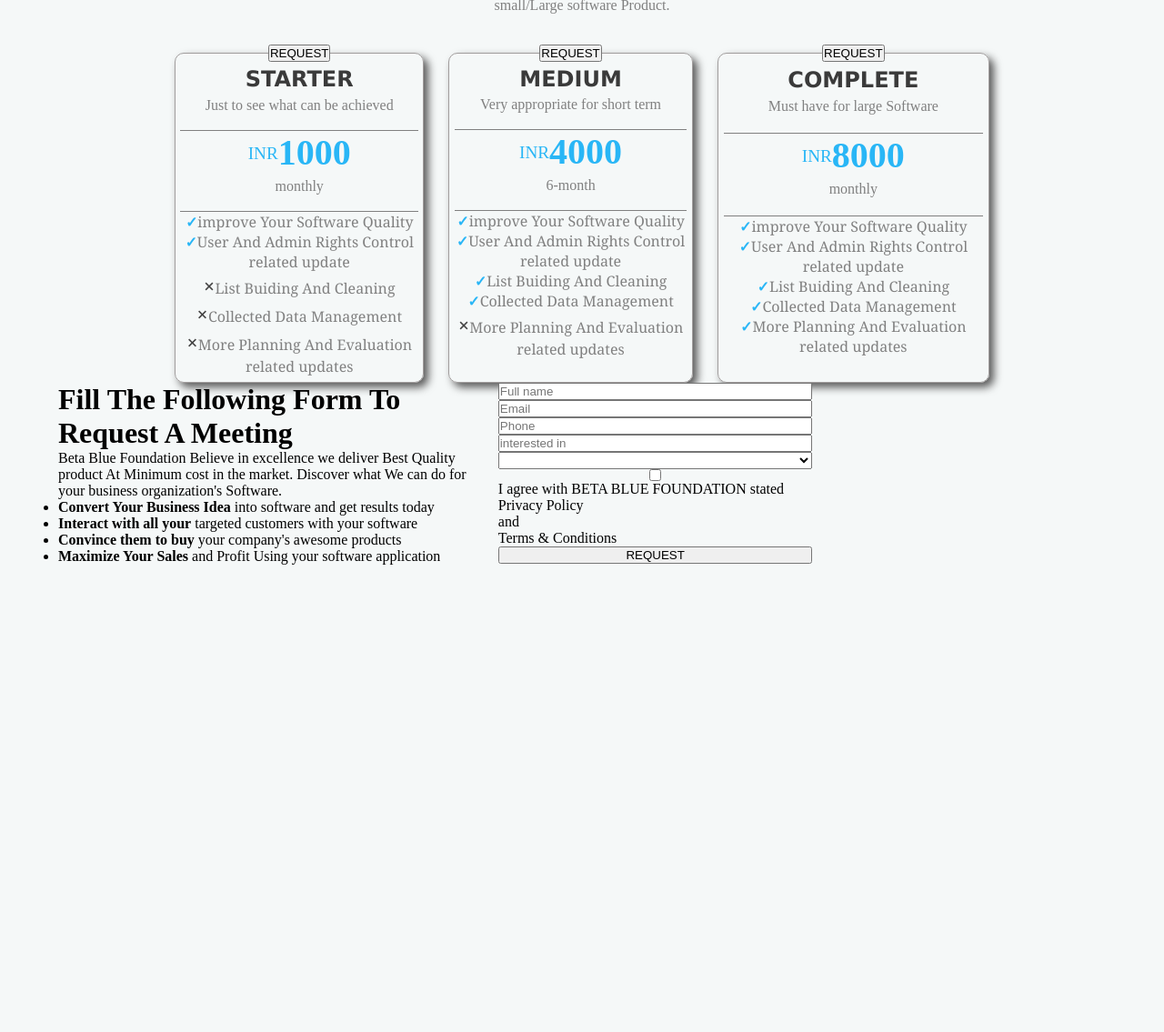
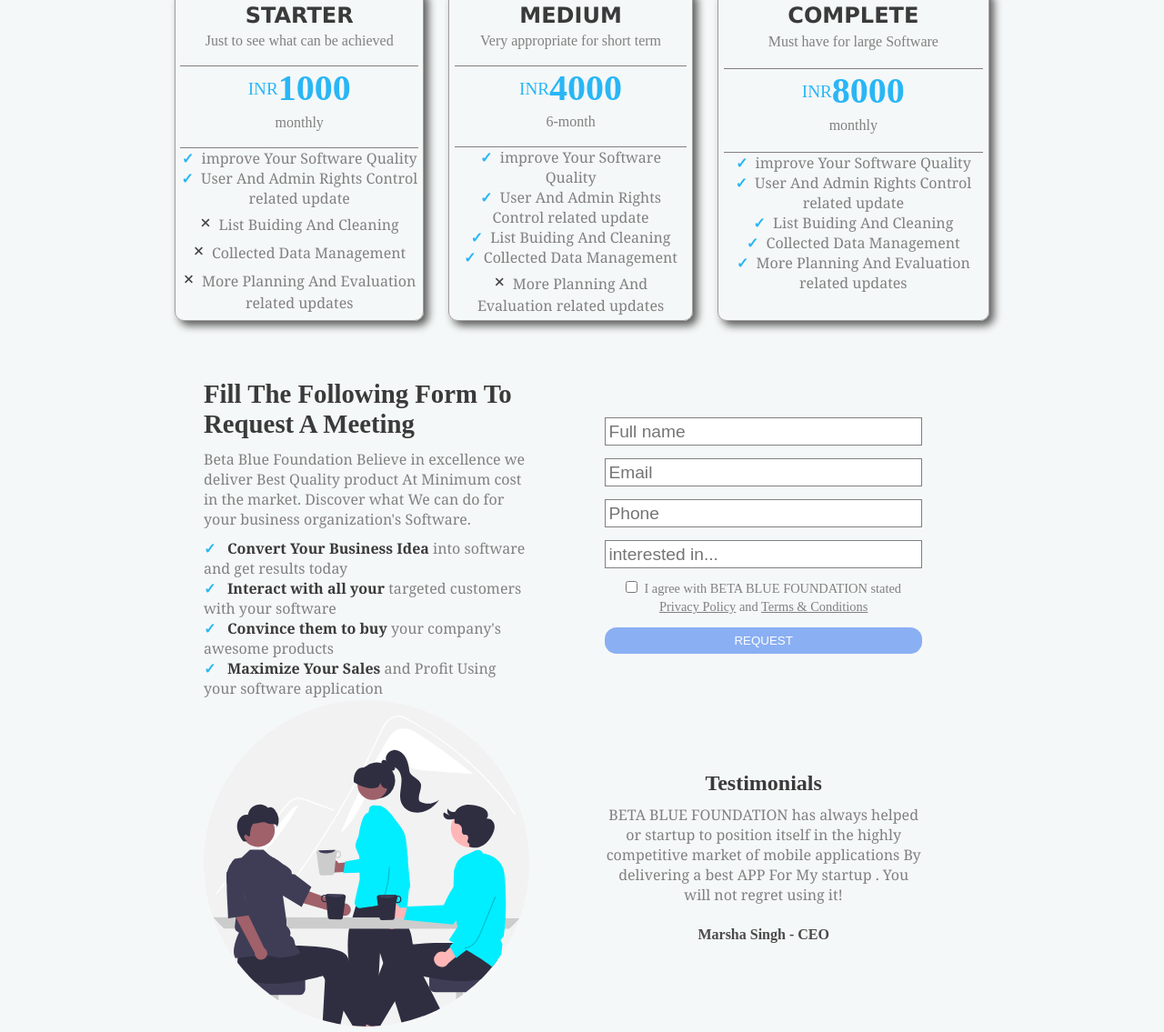
Before and after one commit to Rushiahire/BBF_project_1, a plain HTML site: page index.html in a window 1280 px wide. Shown: the part 3226-4361 px from the top of the page at 91% size. Before the commit the page ends 3847 px from the top, so only its background shows below. Drawn offline with Linux system fonts and the light colour scheme.

Commit message:
almost done

```diff
--- a/css/style.css
+++ b/css/style.css
@@ -455,15 +455,119 @@ nav a:hover {
 /* FormPage */
 
 #form_page {
-  width: 90%;
+  width: 65%;
   display: grid;
-  grid-template-columns: 40% 30%;
-  margin: auto;
-  column-gap: 2%;
+  grid-template-columns: 43% 42%;
+  margin: 5% auto auto auto;
+  column-gap: 10%;
+  /* background-color: rgb(122, 122, 102); */
+
 }
 
-#input_form {
+.flex {
+  width: 100%;
   display: flex;
   flex-direction: column;
   justify-content: center;
+  text-align: center;
 }
+
+.flex input{
+  font-size: 1.2rem;
+  margin: 2% 0;
+  border: 1px solid gray ;
+  padding: 1%;
+}
+
+.flex button {
+  border-radius: 13px;
+  /* outline: none; */
+  border: none;
+  background-color: rgb(138, 175, 243)  ;
+  padding: 2%;
+  margin: 4% 0;
+  color: white;
+}
+
+#check {
+  font-size: 0.9rem;
+  color: gray;
+}
+
+.bold {
+  color: rgb(58, 58, 58);
+
+}
+
+.underline {
+  text-decoration: underline;
+}
+
+#test_img img{
+  width: 100%;
+  height: 100%;
+}
+
+#form_page h2{
+  /* font-family: Verdana, Geneva, Tahoma, sans-serif; */
+  font-family: 'Times New Roman', Times, serif;
+  color: rgb(58, 58, 58);
+}
+
+#heading_1 {
+  font-size: 1.8rem;
+}
+
+#heading_2 {
+  text-align: center;
+}
+
+#form_page li, #form_page p {
+  font-family: Georgia, "Times New Roman", Times, serif;
+  list-style: none;
+  color: gray;
+}
+
+#form_page p {
+  padding: 3% 0;
+}
+
+#form_page li:before {
+  content: "✓";
+  color:#29B6F6;
+  font-weight: bold;
+}
+
+.flex p{
+  font-family: Georgia, "Times New Roman", Times, serif;
+  padding: 3% 0;
+}
+
+#last_one {
+  font-weight: bold;
+  margin: 4% 0;
+  color: rgb(75, 74, 74);
+
+}
+
+@media screen and (max-width:900px) {
+  #form_page {
+    width: 90%;
+    margin: auto;
+    grid-template-rows: auto;
+  }
+}
+
+@media screen and (max-width:600px) {
+  #form_page {
+    width: 100%;
+    display: grid;
+    grid-template-columns: 75%;
+    margin:10% 12%;
+    /* background-color: red; */
+  }
+
+  #test_img {
+    margin:10% 0;
+  }
+}
--- a/index.html
+++ b/index.html
@@ -205,7 +205,7 @@
             </button>
         </div>
         <div>
-            <img src="./images/meet.svg" alt="image">
+            <img src="./images/idea.svg" alt="image">
         </div>
 
     </div>
@@ -227,11 +227,11 @@
                 <sup class="sup">INR</sup><span class="int">1000</span>
                 <p class="sentence">monthly</p>
                 <ul>
-                    <li class="right">improve Your Software Quality</li>
-                    <li class="right">User And Admin Rights Control related update</li>
-                    <li class="cross">List Buiding And Cleaning</li>
-                    <li class="cross">Collected Data Management</li>
-                    <li class="cross">More Planning And Evaluation related updates</li>
+                    <li class="right">&nbsp; improve Your Software Quality</li>
+                    <li class="right">&nbsp; User And Admin Rights Control related update</li>
+                    <li class="cross">&nbsp; List Buiding And Cleaning</li>
+                    <li class="cross">&nbsp; Collected Data Management</li>
+                    <li class="cross">&nbsp; More Planning And Evaluation related updates</li>
                 </ul>
                 <legend><button>REQUEST</button></legend>
             </fieldset>
@@ -241,11 +241,11 @@
                 <sup class="sup">INR</sup><span class="int">4000</span>
                 <p class="sentence">6-month</p>
                 <ul>
-                    <li class="right">improve Your Software Quality</li>
-                    <li class="right">User And Admin Rights Control related update</li>
-                    <li class="right">List Buiding And Cleaning</li>
-                    <li class="right">Collected Data Management</li>
-                    <li class="cross">More Planning And Evaluation related updates</li>
+                    <li class="right">&nbsp; improve Your Software Quality</li>
+                    <li class="right">&nbsp; User And Admin Rights Control related update</li>
+                    <li class="right">&nbsp; List Buiding And Cleaning</li>
+                    <li class="right">&nbsp; Collected Data Management</li>
+                    <li class="cross">&nbsp; More Planning And Evaluation related updates</li>
                 </ul>
                 <legend><button>REQUEST</button></legend>
             </fieldset>
@@ -255,11 +255,11 @@
                 <sup class="sup">INR</sup><span class="int">8000</span>
                 <p class="sentence">monthly</p>
                 <ul>
-                    <li class="right">improve Your Software Quality</li>
-                    <li class="right">User And Admin Rights Control related update</li>
-                    <li class="right">List Buiding And Cleaning</li>
-                    <li class="right">Collected Data Management</li>
-                    <li class="right">More Planning And Evaluation related updates</li>
+                    <li class="right">&nbsp; improve Your Software Quality</li>
+                    <li class="right">&nbsp; User And Admin Rights Control related update</li>
+                    <li class="right">&nbsp; List Buiding And Cleaning</li>
+                    <li class="right">&nbsp; Collected Data Management</li>
+                    <li class="right">&nbsp; More Planning And Evaluation related updates</li>
                 </ul>
                 <legend><button>REQUEST</button></legend>
             </fieldset>
@@ -269,7 +269,7 @@
     <!-- formPage -->
     <div id="form_page">
         <div>
-            <h1>Fill The Following Form To Request A Meeting</h1>
+            <h2 id="heading_1">Fill The Following Form To Request A Meeting</h2>
             <p>
                 Beta Blue Foundation Believe in excellence we deliver Best Quality product
                 At Minimum cost in the market.
@@ -277,27 +277,45 @@
             </p>
             <ul>
                 <li>
-                    <b>Convert Your Business Idea</b> into software and get results today
+                    <b class="bold">&nbsp; Convert Your Business Idea</b> into software and get results today
                 </li>
                 <li>
-                    <b>Interact with all your</b> targeted customers with your software
+                    <b class="bold">&nbsp; Interact with all your</b> targeted customers with your software
                 </li>
                 <li>
-                    <b>Convince them to buy</b> your company's awesome products
+                    <b class="bold">&nbsp; Convince them to buy</b> your company's awesome products
                 </li>
                 <li>
-                    <b>Maximize Your Sales</b> and Profit Using your software application
+                    <b class="bold">&nbsp; Maximize Your Sales</b> and Profit Using your software application
                 </li>
             </ul>
         </div>
-        <div id="input_form">
+        <div class="flex">
             <input type="text" placeholder="Full name">
             <input type="text" placeholder="Email">
             <input type="text" placeholder="Phone">
-            <input type="text" placeholder="interested in">
-            <select name="" id=""></select>
-            <input type="checkbox" name="" id=""> I agree with BETA BLUE FOUNDATION stated <span>Privacy Policy</span> and <span>Terms & Conditions</span>
+            <input type="text" placeholder="interested in...">
+            <!-- <select name="" id=""></select> -->
+            <span id="check">
+                <input type="checkbox" name="">&nbsp; I agree with BETA BLUE FOUNDATION stated <span class="underline">Privacy Policy</span>
+                and <span class="underline">Terms & Conditions</span>
+            </span>
             <button>REQUEST</button>
+        </div>
+        <div id="test_img">
+            <img src="./images/meet.svg" alt="image">
+        </div>
+        <div class="flex">
+            <h2 id="heading_2">Testimonials</h2>
+            <p>
+                BETA BLUE FOUNDATION has always helped or startup to position itself in
+                the highly competitive market of mobile applications
+                By delivering a best APP For My startup .
+                You will not regret using it!
+            </p>
+                    <span id="last_one">
+                        Marsha Singh - CEO
+                    </span>
         </div>
     </div>
 
```
